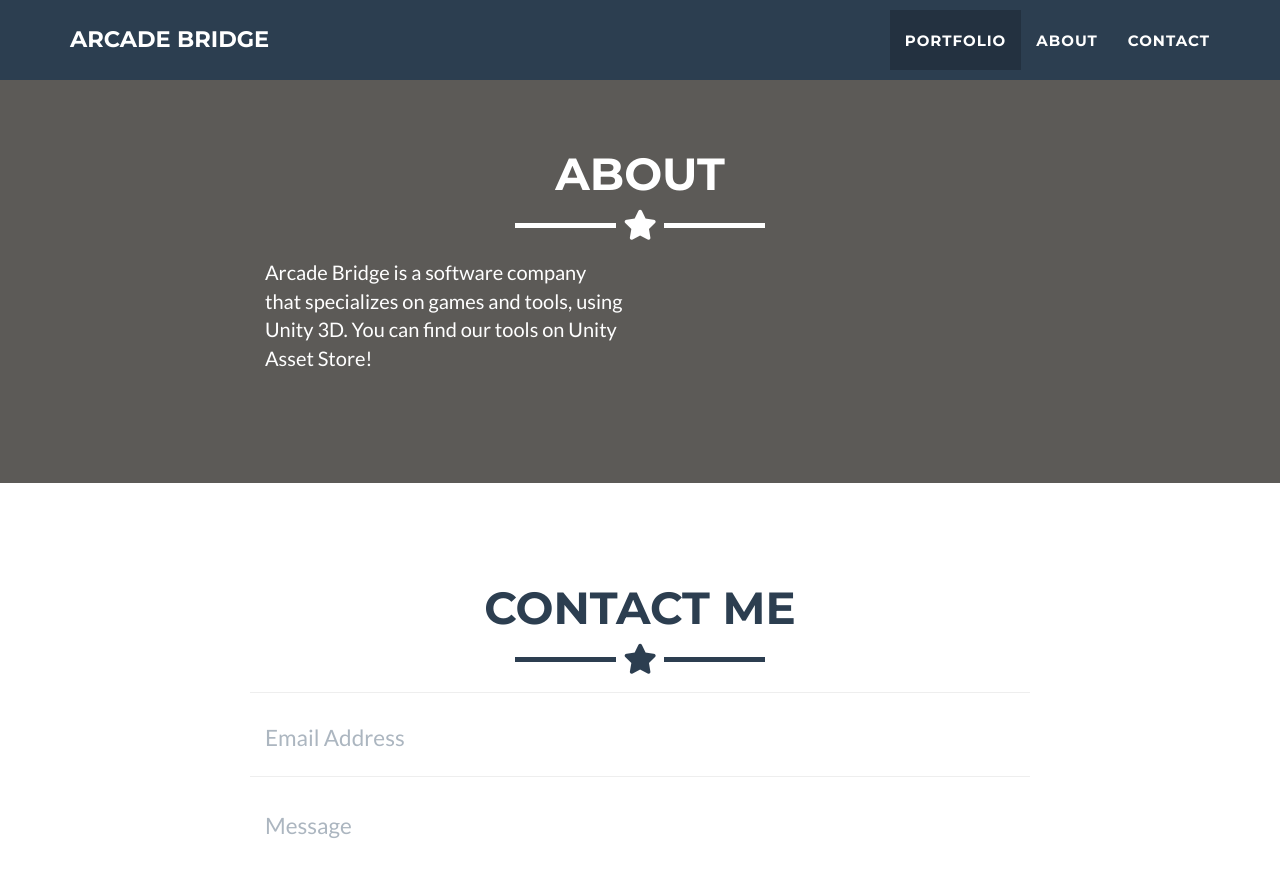
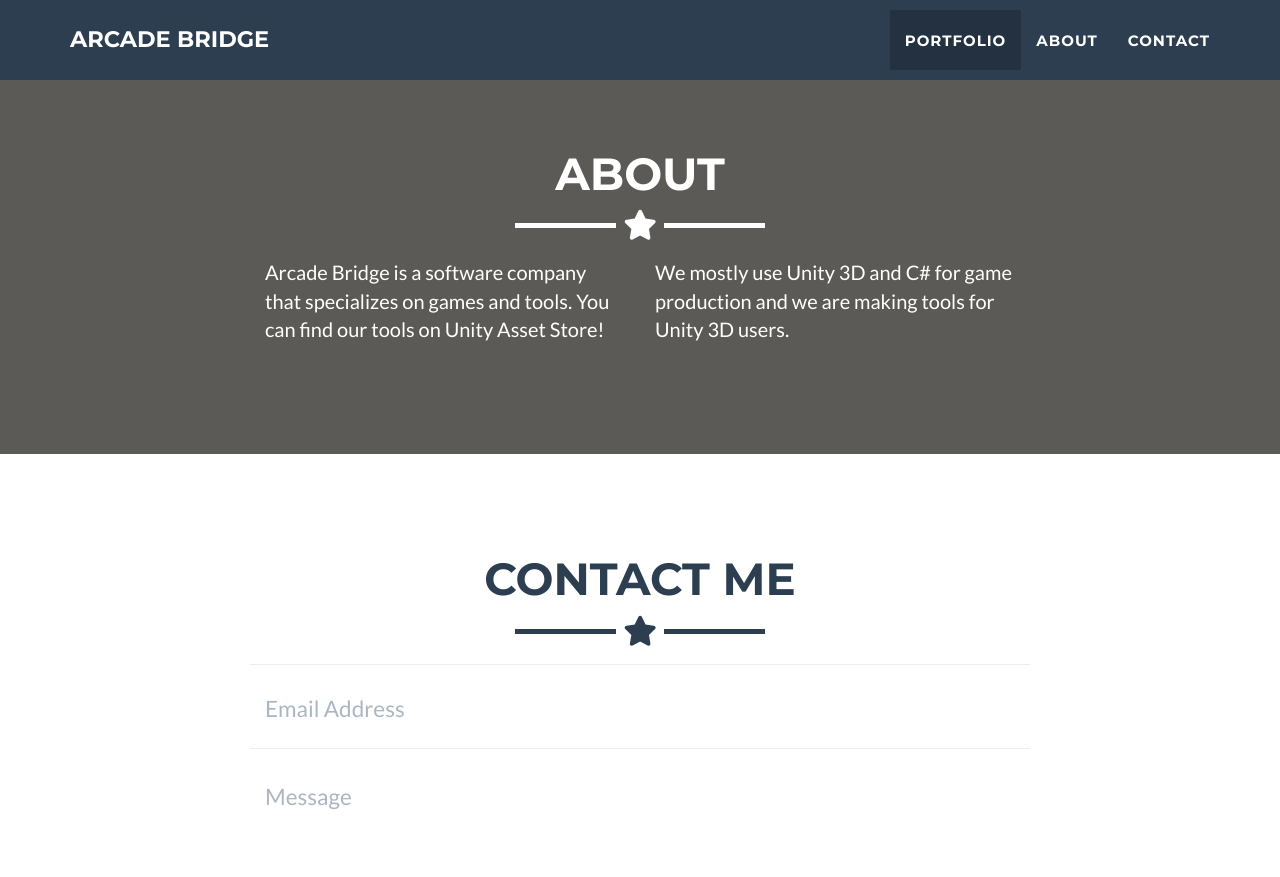
Before and after one commit to arcadebridge/arcadebridge.github.io, a Jekyll site: the page built from _posts/2014-07-17-project-2.markdown, in a window 1280 px wide and 900 px high, scrolled down 1623 px. Shown: the top 877 px of the window. Built offline with Jekyll 4.4.1, drawn with Linux system fonts in a browser that asks for light colours.

Commit message:
update about

```diff
--- a/_includes/about.html
+++ b/_includes/about.html
@@ -9,11 +9,11 @@
     </div>
     <div class="row">
       <div class="col-lg-4 col-lg-offset-2">
-        <p>Arcade Bridge is a software company that specializes on games and tools, using Unity 3D.
+        <p>Arcade Bridge is a software company that specializes on games and tools.
           You can find our tools on Unity Asset Store!</p>
       </div>
       <div class="col-lg-4">
-        <p> </p>
+        <p>We mostly use Unity 3D and C# for game production and we are making tools for Unity 3D users.</p>
       </div>
     </div>
   </div>
```
